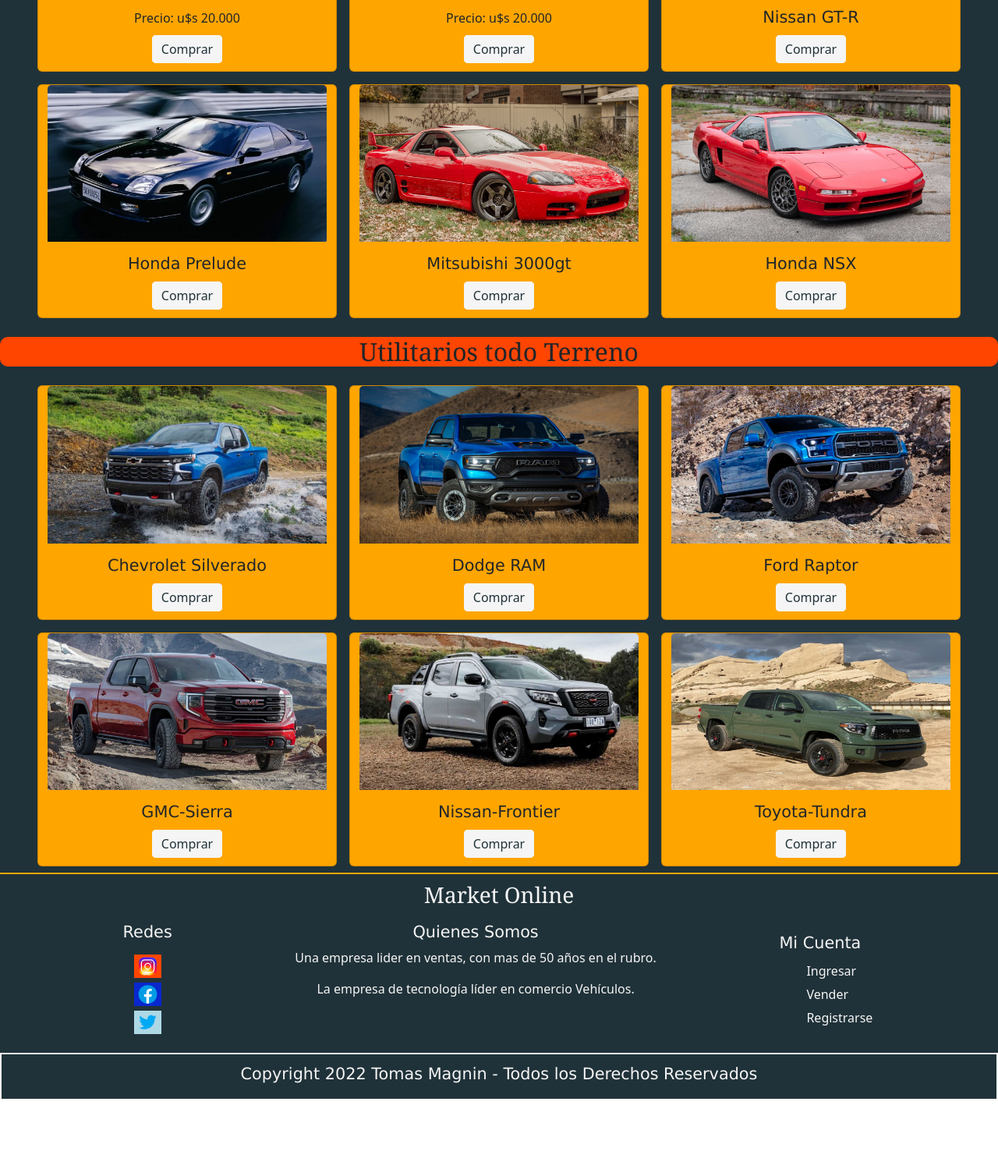
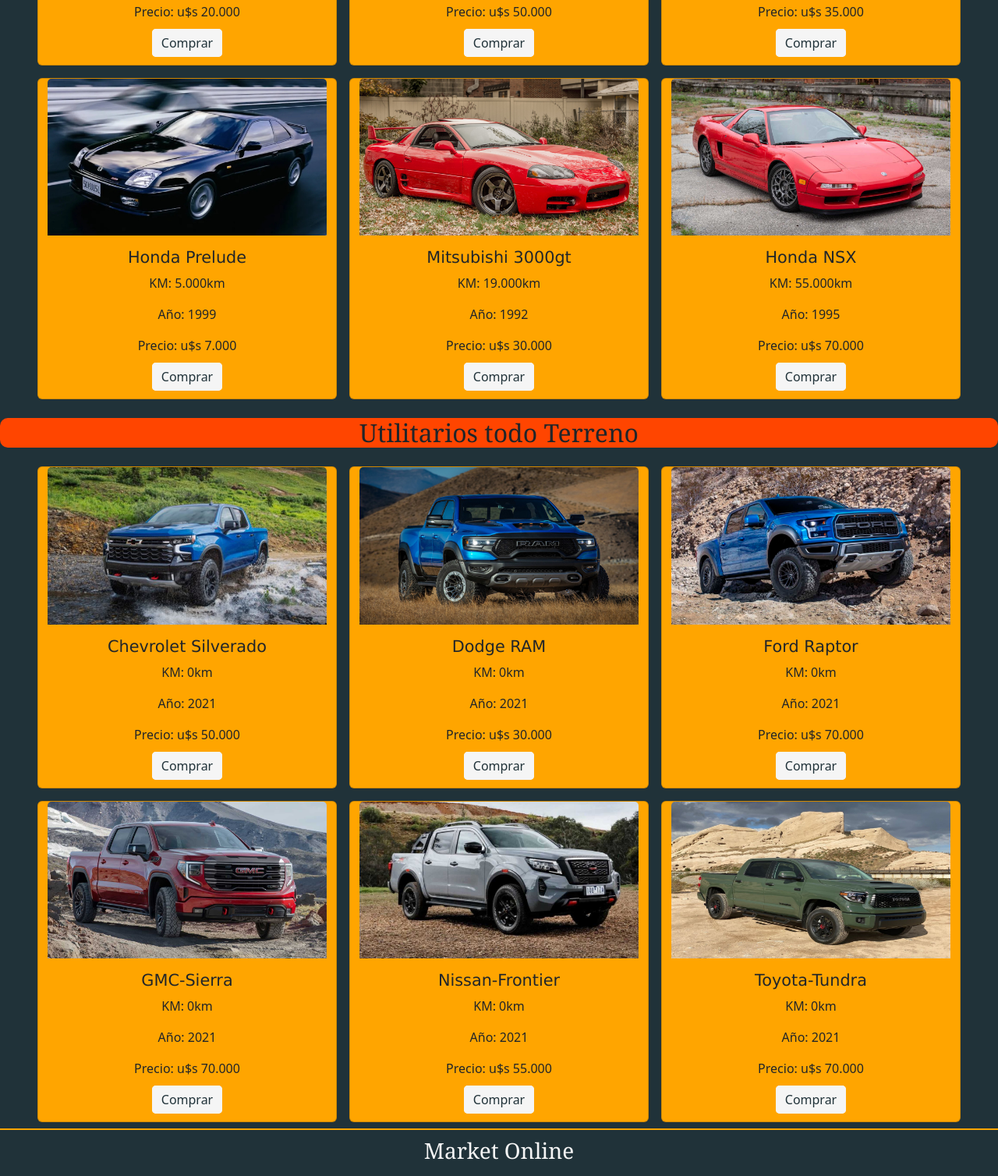
Before and after one commit to TomasMagnin/Market-Online, a plain HTML site: page pages/Autos.html in a window 1280 px wide. Shown: the part 603-2111 px from the top of the page at 78% size. Before the commit the page ends 2014 px from the top, so only its background shows below. Drawn offline with Linux system fonts and the light colour scheme.

Commit message:
Se sumo contenido a las paginas

```diff
--- a/pages/Autos.html
+++ b/pages/Autos.html
@@ -82,7 +82,7 @@
                     <div class="card-body ">
                         <h3 class="card-title letraTexto2">Honda Civic</h3>
                         <p class="card-text">KM: 0km</p>
-                        <p class="card-text">Año: 2018</p>
+                        <p class="card-text">Año: 2015</p>
                         <p class="card-text">Precio: u$s 20.000</p>
                         <a href="#" class=" botonPages">Comprar</a>
                     </div>
@@ -91,10 +91,9 @@
                     <img src="../assets/images/Autos/Toyota-Supra-640.jpg" class="card-img-top img-fluid tarjeta1__img" alt="Imagen-de-Auto-Deportivo">
                     <div class="card-body">
                         <h3 class="card-title  letraTexto2">Toyota Supra</h3>
-                        <p class="card-text"></p>
                         <p class="card-text">KM: 0km</p>
                         <p class="card-text">Año: 2018</p>
-                        <p class="card-text">Precio: u$s 20.000</p>
+                        <p class="card-text">Precio: u$s 50.000</p>
                         <a href="#" class="botonPages">Comprar</a>
                     </div>
                 </div>
@@ -102,7 +101,9 @@
                     <img src="../assets/images/Autos/Nissan-GTR-640.jpg" class="card-img-top img-fluid tarjeta1__img" alt="Imagen-de-Auto-Deportivo">
                     <div class="card-body">
                         <h3 class="card-title letraTexto2">Nissan GT-R</h3>
-                        <p class="card-text"></p>
+                        <p class="card-text">KM: 0km</p>
+                        <p class="card-text">Año: 2020</p>
+                        <p class="card-text">Precio: u$s 35.000</p>
                         <a href="#" class="botonPages">Comprar</a>
                     </div>
                 </div>
@@ -110,7 +111,9 @@
                     <img src="../assets/images/Autos/Honda-Prelude-640.jpg" class="card-img-top img-fluid tarjeta1__img" alt="Imagen-de-Auto-Deportivo">
                     <div class="card-body">
                         <h3 class="card-title letraTexto2">Honda Prelude</h3>
-                        <p class="card-text"></p>
+                        <p class="card-text">KM: 5.000km</p>
+                        <p class="card-text">Año: 1999</p>
+                        <p class="card-text">Precio: u$s 7.000</p>
                         <a href="#" class="botonPages">Comprar</a>
                     </div>
                 </div>
@@ -118,7 +121,9 @@
                     <img src="../assets/images/Autos/Mitsubishi-GT3000-640.jpg" class="card-img-top img-fluid tarjeta1__img" alt="Imagen-de-Auto-Deportivo">
                     <div class="card-body">
                         <h3 class="card-title letraTexto2">Mitsubishi 3000gt</h3>
-                        <p class="card-text"></p>
+                        <p class="card-text">KM: 19.000km</p>
+                        <p class="card-text">Año: 1992</p>
+                        <p class="card-text">Precio: u$s 30.000</p>
                         <a href="#" class="botonPages">Comprar</a>
                     </div>
                 </div>
@@ -126,7 +131,9 @@
                     <img src="../assets/images/Autos/Honda-NSX-640.jpg" class="card-img-top img-fluid tarjeta1__img" alt="Imagen-de-Auto-Deportivo">
                     <div class="card-body">
                         <h3 class="card-title letraTexto2">Honda NSX</h3>
-                        <p class="card-text"></p>
+                        <p class="card-text">KM: 55.000km</p>
+                        <p class="card-text">Año: 1995</p>
+                        <p class="card-text">Precio: u$s 70.000</p>
                         <a href="#" class="botonPages">Comprar</a>
                     </div>
                 </div>
@@ -139,7 +146,9 @@
                     <img src="../assets/images/Autos/Chevrolet-Silverado-640.jpg" class="card-img-top img-fluid tarjeta1__img"  alt="Imagen-de-Utilitario-Todoterreno">
                     <div class="card-body">
                         <h3 class="card-title letraTexto2">Chevrolet Silverado</h3>
-                        <p class="card-text"></p>
+                        <p class="card-text">KM: 0km</p>
+                        <p class="card-text">Año: 2021</p>
+                        <p class="card-text">Precio: u$s 50.000</p>
                         <a href="#" class=" botonPages">Comprar</a>
                     </div>
                 </div>
@@ -147,7 +156,9 @@
                     <img src="../assets/images/Autos/Dodge-RAM-640.jpg" class="card-img-top img-fluid tarjeta1__img" alt="Imagen-de-Utilitario-Todoterreno">
                     <div class="card-body">
                         <h3 class="card-title  letraTexto2">Dodge RAM</h3>
-                        <p class="card-text"></p>
+                        <p class="card-text">KM: 0km</p>
+                        <p class="card-text">Año: 2021</p>
+                        <p class="card-text">Precio: u$s 30.000</p>
                         <a href="#" class="botonPages">Comprar</a>
                     </div>
                 </div>
@@ -155,7 +166,9 @@
                     <img src="../assets/images/Autos/Ford-Raptor-640.jpg" class="card-img-top img-fluid tarjeta1__img" alt="Imagen-de-Utilitario-Todoterreno">
                     <div class="card-body">
                         <h3 class="card-title letraTexto2">Ford Raptor</h3>
-                        <p class="card-text"></p>
+                        <p class="card-text">KM: 0km</p>
+                        <p class="card-text">Año: 2021</p>
+                        <p class="card-text">Precio: u$s 70.000</p>
                         <a href="#" class="botonPages">Comprar</a>
                     </div>
                 </div>
@@ -163,7 +176,9 @@
                     <img src="../assets/images/Autos/GMC-Sierra-640.jpg" class="card-img-top img-fluid tarjeta1__img" alt="Imagen-de-Utilitario-Todoterreno">
                     <div class="card-body">
                         <h3 class="card-title letraTexto2">GMC-Sierra</h3>
-                        <p class="card-text"></p>
+                        <p class="card-text">KM: 0km</p>
+                        <p class="card-text">Año: 2021</p>
+                        <p class="card-text">Precio: u$s 70.000</p>
                         <a href="#" class="botonPages">Comprar</a>
                     </div>
                 </div>
@@ -171,7 +186,9 @@
                     <img src="../assets/images/Autos/Nissan-Frontier-640.jpg" class="card-img-top img-fluid tarjeta1__img" alt="Imagen-de-Utilitario-Todoterreno">
                     <div class="card-body">
                         <h3 class="card-title letraTexto2">Nissan-Frontier</h3>
-                        <p class="card-text"></p>
+                        <p class="card-text">KM: 0km</p>
+                        <p class="card-text">Año: 2021</p>
+                        <p class="card-text">Precio: u$s 55.000</p>
                         <a href="#" class="botonPages">Comprar</a>
                     </div>
                 </div>
@@ -179,7 +196,9 @@
                     <img src="../assets/images/Autos/Toyota-Tundra-640.jpg" class="card-img-top img-fluid tarjeta1__img" alt="Imagen-de-Utilitario-Todoterreno">
                     <div class="card-body">
                         <h3 class="card-title letraTexto2">Toyota-Tundra</h3>
-                        <p class="card-text"></p>
+                       <p class="card-text">KM: 0km</p>
+                        <p class="card-text">Año: 2021</p>
+                        <p class="card-text">Precio: u$s 70.000</p>
                         <a href="#" class="botonPages">Comprar</a>
                     </div>
                 </div>
--- a/scss/layout/_media-querys.scss
+++ b/scss/layout/_media-querys.scss
@@ -115,8 +115,8 @@
         &__pie {
             width: 100%;
         }
-        h3 {
-            font-size: 1.2rem;
+        p {
+            font-size: 1rem;
         }
     }
 }
@@ -231,7 +231,9 @@
             text-align: start;
             padding-left: 10%;
         }
-
+    }
+    .footer__pie {
+        font-size: 1rem;
     }
     h3 {
         font-size: 1.2rem;
```
Also changed, not shown: pages/Bicicletas.html (+12 -6 lines), pages/Motos.html (+18 -6 lines), css/style.css, 1 other file.
